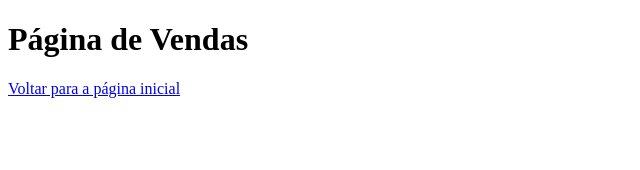
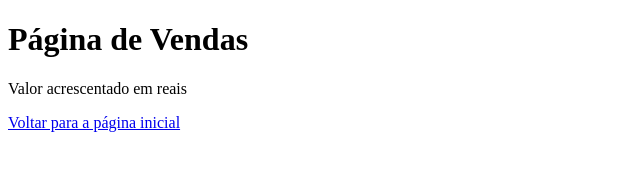
Before and after one commit to tansilva2022/aulagithub, a plain HTML site: page vendas.html in a window 1280 px wide. Shown: the whole page, without its empty margins (0-640 px from the left). Drawn offline with Linux system fonts and the light colour scheme.

Commit message:
acrescentado valores em reais

```diff
--- a/vendas.html
+++ b/vendas.html
@@ -8,6 +8,7 @@
 </head>
 <body>
    <h1>Página de Vendas</h1>
+   <p>Valor acrescentado em reais</p>
    <a href="index.html">Voltar para a página inicial</a>
 
 </body>
```
